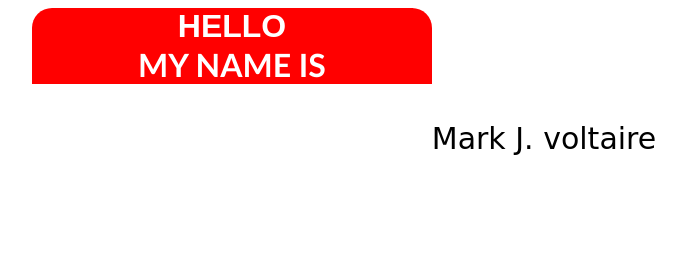
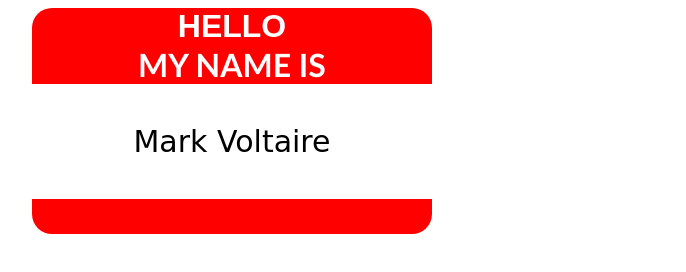
Before and after one commit to markjvoltaire/Lab02a-name-tag, a plain HTML site: page index.html in a window 1280 px wide. Shown: the whole page, without its empty margins (96-782 px from the left). Drawn offline with Linux system fonts and the light colour scheme; a web font is replaced by a local one.

Commit message:
footer Boarder radius Added

```diff
--- a/index.html
+++ b/index.html
@@ -17,7 +17,7 @@
         <h1>Hello </h1>
         <h2>My name is</h2>
     </header>
-    <main>Mark J. voltaire</main>
+    <main>Mark Voltaire</main>
     <footer></footer>
 
 </body>
--- a/styles.css
+++ b/styles.css
@@ -23,9 +23,20 @@ h2{
 }
 
 main{
-    text-align: center;
-    margin: 50px;
+   text-align: center;
     font-size: 30px;
-    line-height: 10px;
     font-family: 'Ephesis', cursive;
+    width: 400px;
+    padding-top: 40px;
+    padding-bottom: 40px;
+    margin-left: 120px;
 }
+
+footer{
+    height: 35px;
+    background-color: red;
+    width: 400px;
+    margin-left: 120px;
+   border-radius: 0px 0px 20px 20px;
+
+}
```
